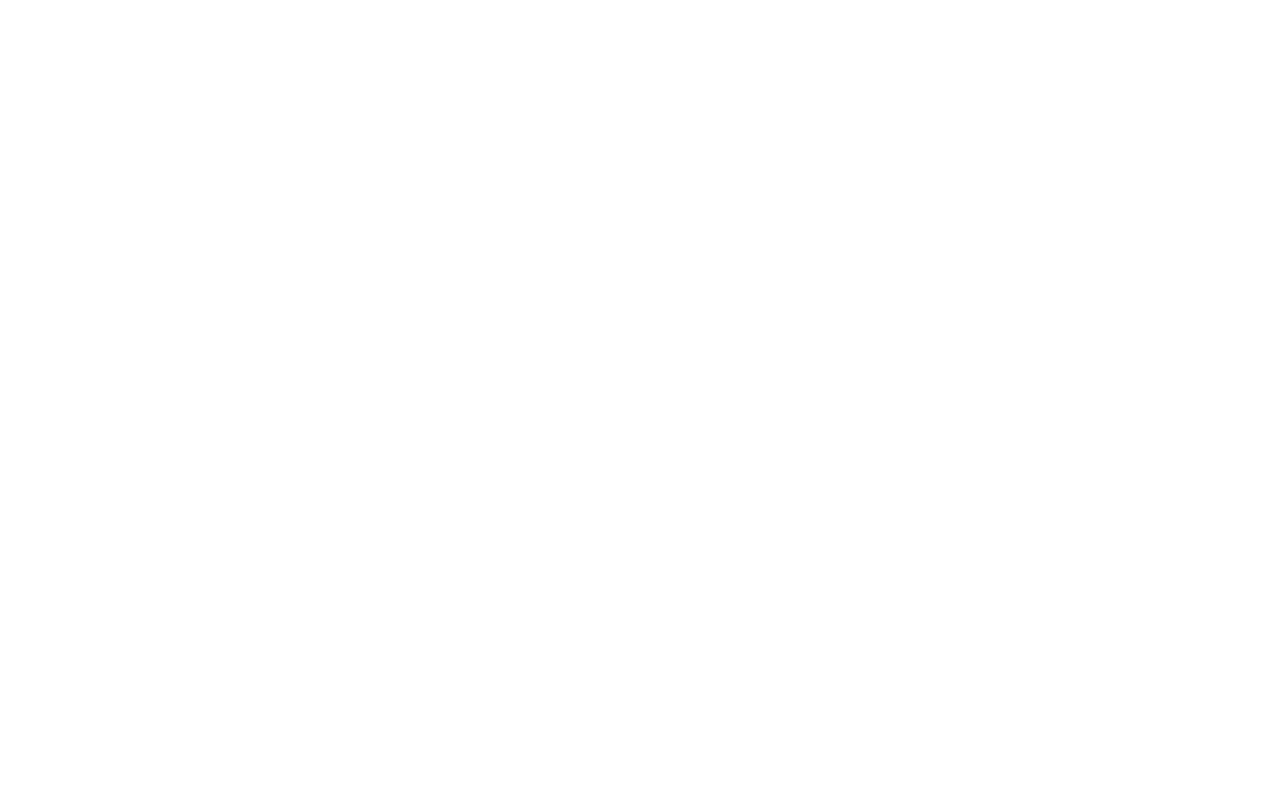
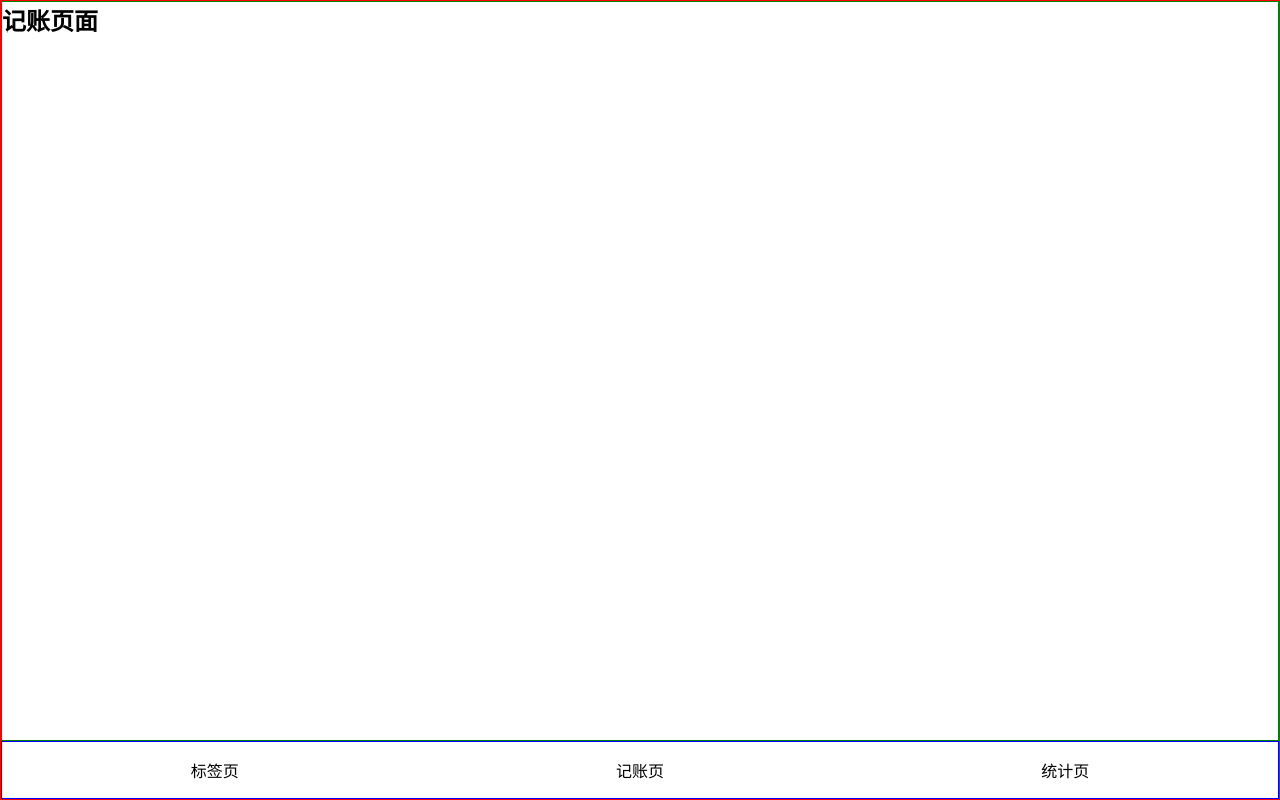
Before and after one commit to BOBOlife/life-memory-react, a React (Create React App) app: page /#/money in a window 1280 px wide. Built offline with nearby package versions, Linux system fonts and the light colour scheme.

Commit message:
导航栏布局搞定

```diff
--- a/package.json
+++ b/package.json
@@ -13,6 +13,7 @@
     "node-sass": "npm:dart-sass",
     "react": "^16.14.0",
     "react-dom": "^16.14.0",
+    "react-router-dom": "^5.2.0",
     "react-scripts": "3.4.3",
     "styled-components": "^5.2.0",
     "typescript": "~3.7.2"
@@ -39,6 +40,7 @@
     ]
   },
   "devDependencies": {
+    "@types/react-router-dom": "^5.1.6",
     "@types/styled-components": "^5.1.4"
   }
 }
--- a/src/App.tsx
+++ b/src/App.tsx
@@ -1,10 +1,89 @@
 import React from 'react';
+import styled from 'styled-components';
+import 'index.scss';
+import {
+  HashRouter as Router,
+  Switch,
+  Route,
+  Link,
+  Redirect,
+} from "react-router-dom";
 
+const Wrapper = styled.div`
+  border:1px solid red;
+  min-height:100vh;
+  display:flex;
+  flex-direction:column;
+`;
+const Main = styled.div`
+  border:1px solid green;
+  flex-grow:1;
+  overflow:auto;
+`;
+const Nav = styled.div`
+  border:1px solid blue;
+  > ul {
+    display:flex;
+    > li {
+      width:33.333%;
+      text-align:center;
+      padding:16px;
+    }
+  }
+`;
 
 function App() {
   return (
-    <div></div>
+    <Router>
+      <Wrapper>
+        <Main>
+          <Switch>
+            <Route path="/tags">
+              <Tags />
+            </Route>
+            <Route path="/money">
+              <Money />
+            </Route>
+            <Route path="/statistics">
+              <Statistics />
+            </Route>
+            <Redirect exact from="/" to="/money" />
+            <Route path="*">
+              <NoMatch />
+            </Route>
+          </Switch>
+        </Main>
+        <Nav>
+          <ul>
+            <li>
+              <Link to="/tags">标签页</Link>
+            </li>
+            <li>
+              <Link to="/money">记账页</Link>
+            </li>
+            <li>
+              <Link to="/Statistics">统计页</Link>
+            </li>
+          </ul>
+        </Nav>
+      </Wrapper>
+    </Router>
   );
 }
+function NoMatch() {
+  return (
+    <div>页面不存在，你输错地址了</div>
+  );
+}
+function Statistics() {
+  return <h2>统计页面</h2>;
+}
 
+function Tags() {
+  return <h2>标签页面</h2>;
+}
+
+function Money() {
+  return <h2>记账页面</h2>;
+}
 export default App;
--- /dev/null
+++ b/src/index.scss
@@ -0,0 +1,9 @@
+@import-normalize;
+* {margin: 0;padding: 0;}
+* {box-sizing: border-box;}
+*::before {box-sizing: border-box;}
+*::after {box-sizing: border-box;}
+ul,ol {
+    list-style: none;
+}
+a {text-decoration: none;color: inherit;}
```
Also changed, not shown: 1 other file (tests, documents, lock files or other folders).
